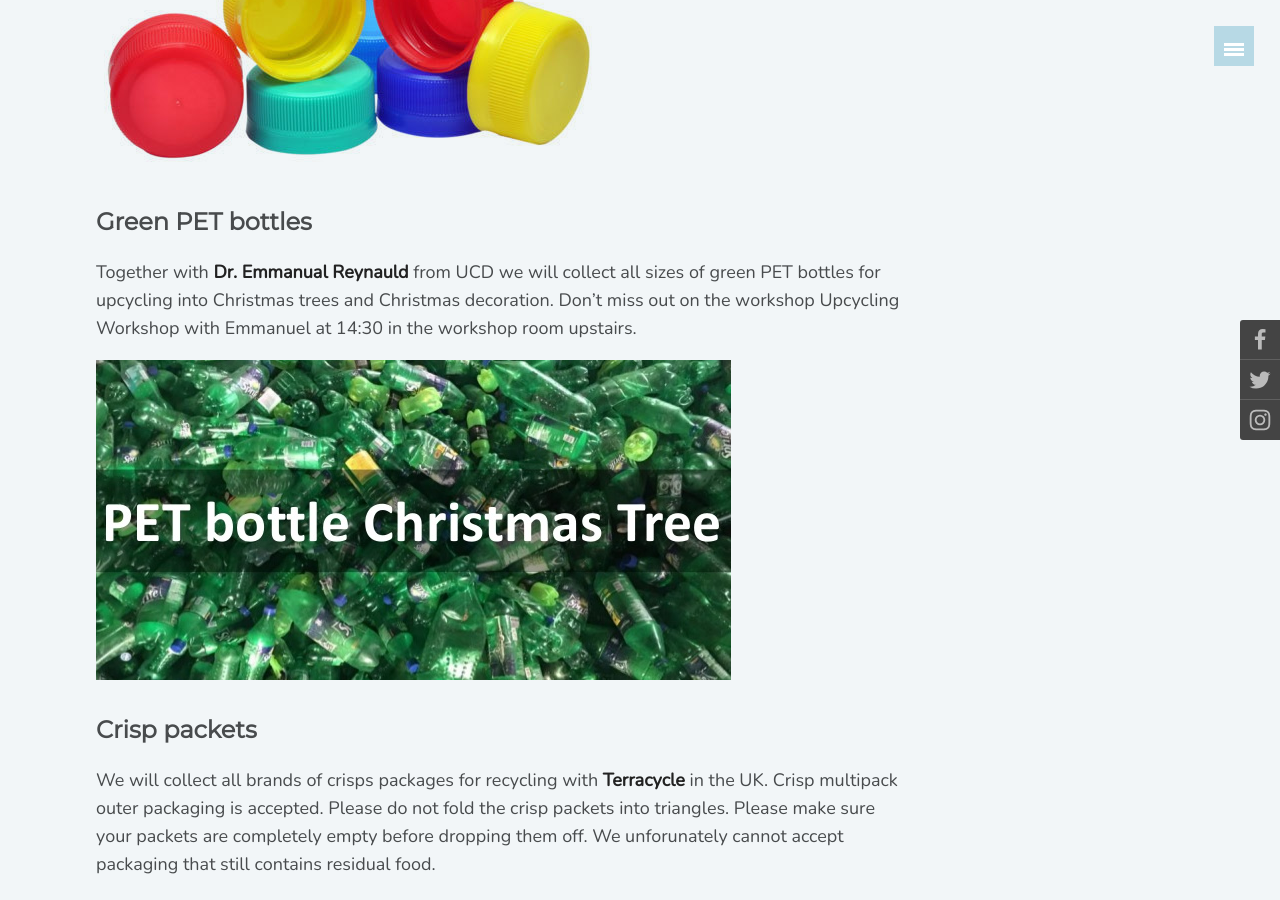
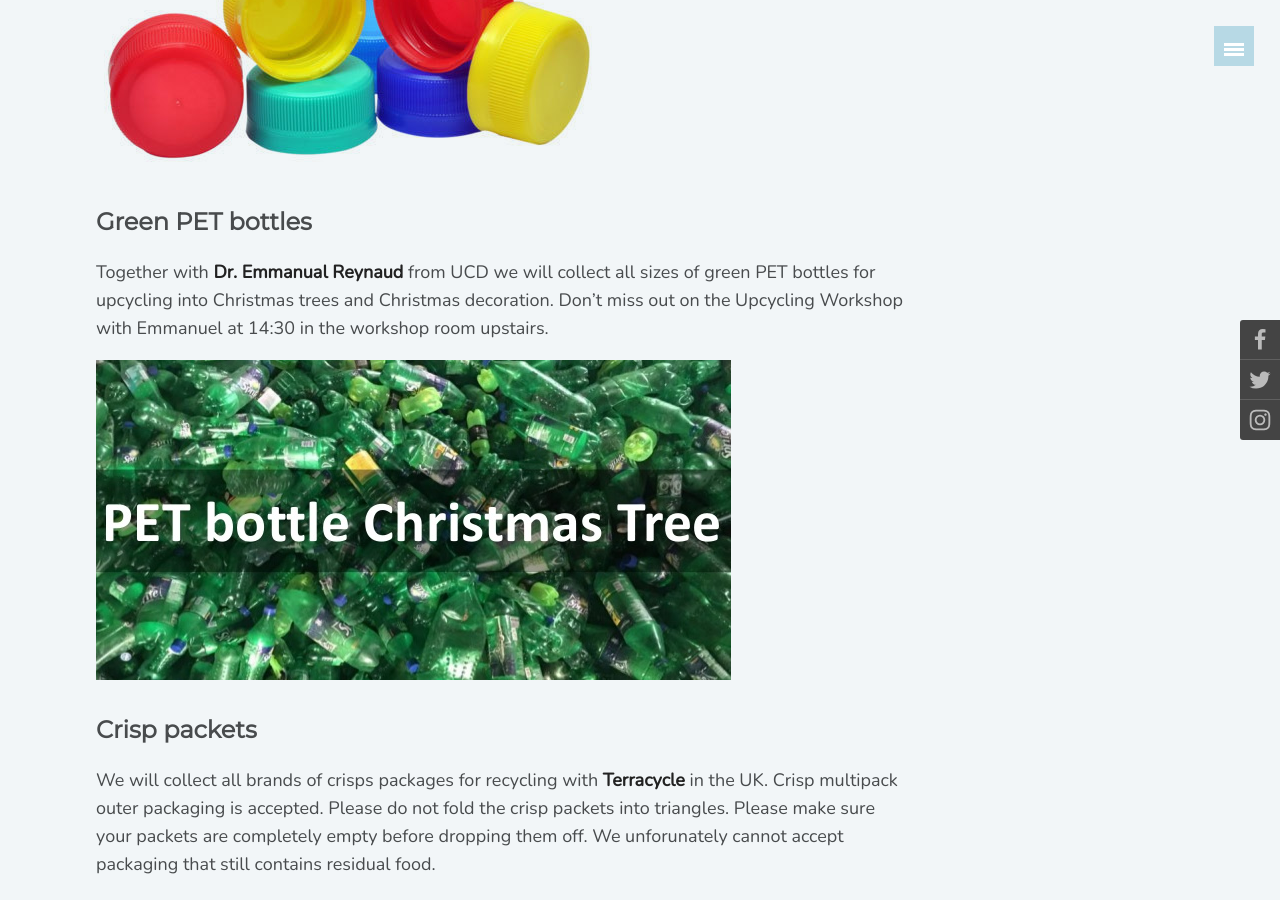
Before and after one commit to preciousplasticdublin/preciousplasticdublin.github.io, a Jekyll site: the page built from _posts/news/2019-11-23-zero-waste-christmas-festival-plastic-collection.md, in a window 1280 px wide and 900 px high, scrolled down 2359 px. Built offline with Jekyll 4.4.1, drawn with Linux system fonts in a browser that asks for light colours; a script that is not in the unit is left out; comment, search, counter and statistics services are not loaded.

Commit message:
Fixes typos

```diff
--- a/_posts/news/2019-11-23-zero-waste-christmas-festival-plastic-collection.md
+++ b/_posts/news/2019-11-23-zero-waste-christmas-festival-plastic-collection.md
@@ -39,7 +39,7 @@ We accept clean and dry HDPE bottle caps from drinking bottles, milk jugs, and d
 
 #### Green PET bottles
 
-Together with [Dr. Emmanual Reynauld](https://twitter.com/ReynaudEmmanuel) from UCD we will collect all sizes of green PET bottles for upcycling into Christmas trees and Christmas decoration. Don't miss out on the workshop Upcycling Workshop with Emmanuel at 14:30 in the workshop room upstairs.
+Together with [Dr. Emmanual Reynaud](https://twitter.com/ReynaudEmmanuel) from UCD we will collect all sizes of green PET bottles for upcycling into Christmas trees and Christmas decoration. Don't miss out on the Upcycling Workshop with Emmanuel at 14:30 in the workshop room upstairs.
 
 ![Green PET bottles](/images/posts/zwf-collection-green-pet.png "Green PET bottles")
 
```
